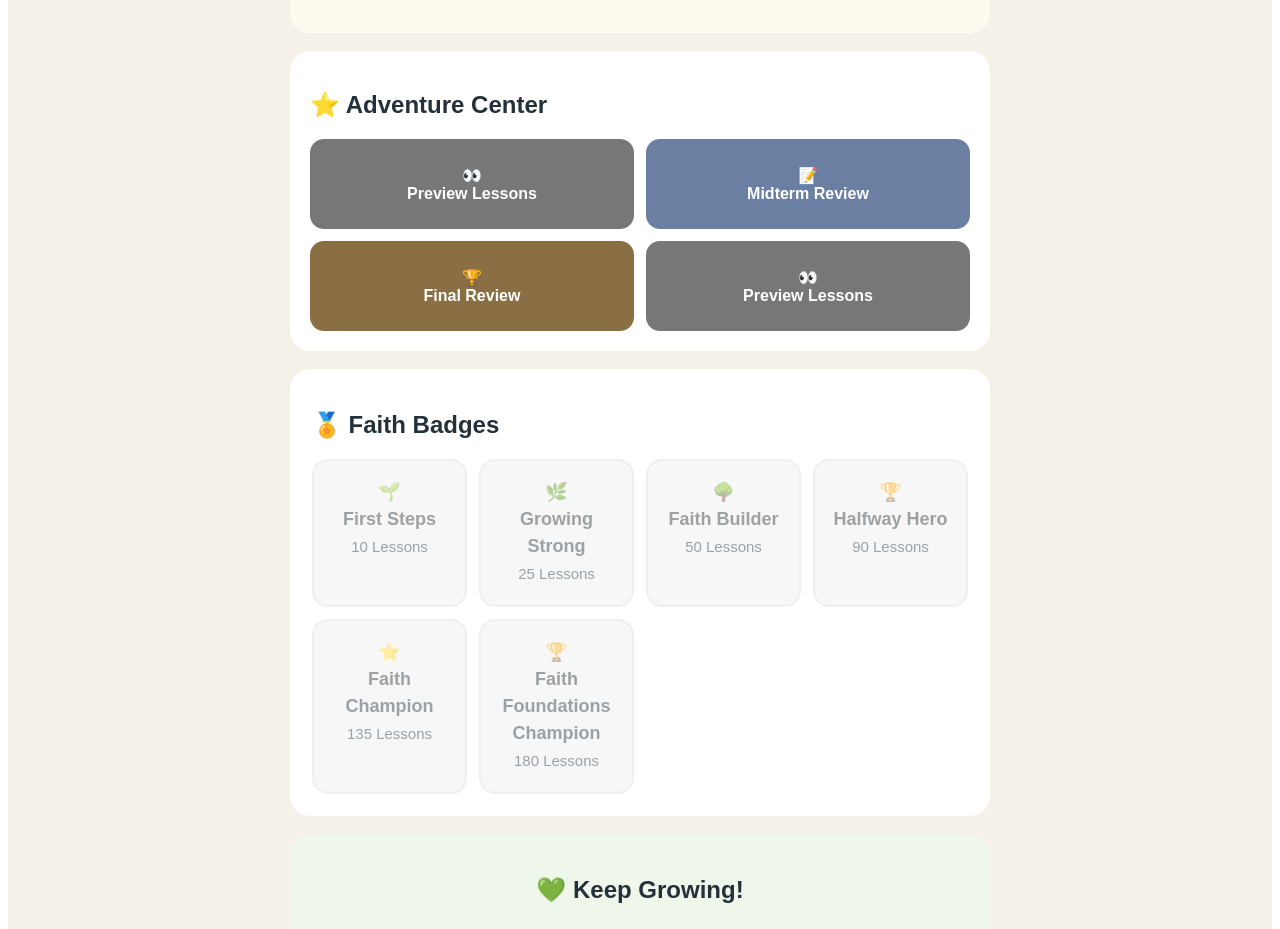
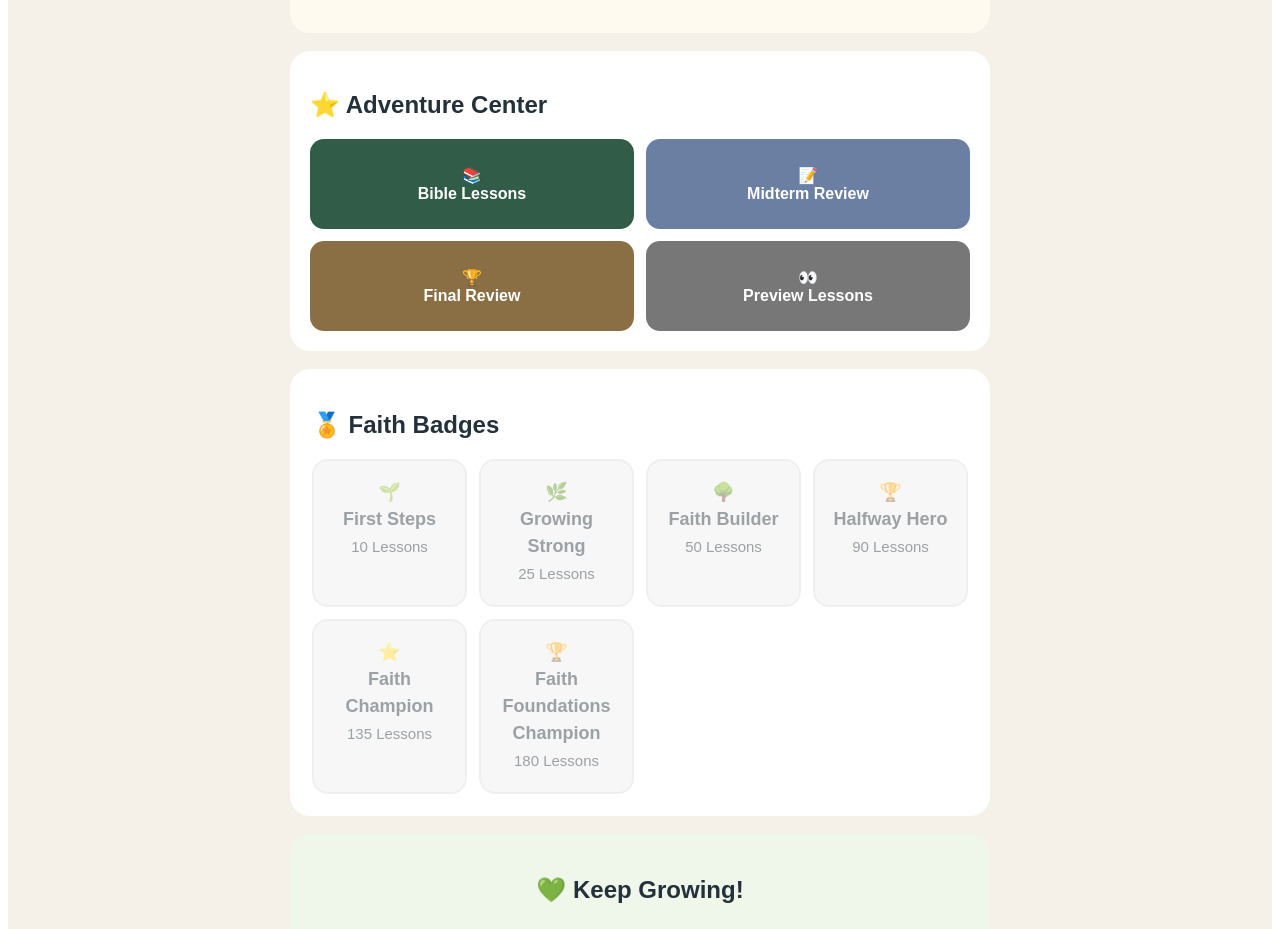
Before and after one commit to ahamilton1210ah-maker/faith-foundations-mm-adventure, a Next.js app: page /app in a window 1280 px wide. Shown: the part 860-1789 px from the top of the page. Built offline with nearby package versions, Linux system fonts and the light colour scheme.

Commit message:
Update button text and link for lessons

```diff
--- a/app/app/page.js
+++ b/app/app/page.js
@@ -195,15 +195,15 @@ export default function Home() {
               marginTop: "15px"
             }}
           >
-           <button
+        <button
   onClick={() => {
-    window.location.href = "/Lessons?parent=true";
+    window.location.href = "/Lessons";
   }}
-  style={buttonStyle("#777")}
+  style={buttonStyle("#315c48")}
 >
-  👀
+  📚
   <br />
-  Preview Lessons
+  Bible Lessons
 </button>
             <button
               onClick={() => {
```
